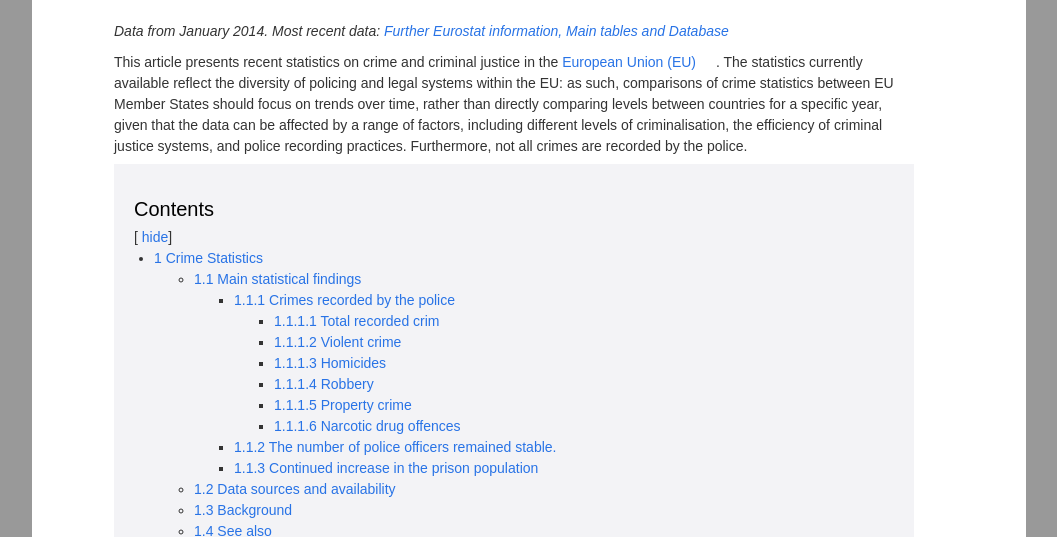
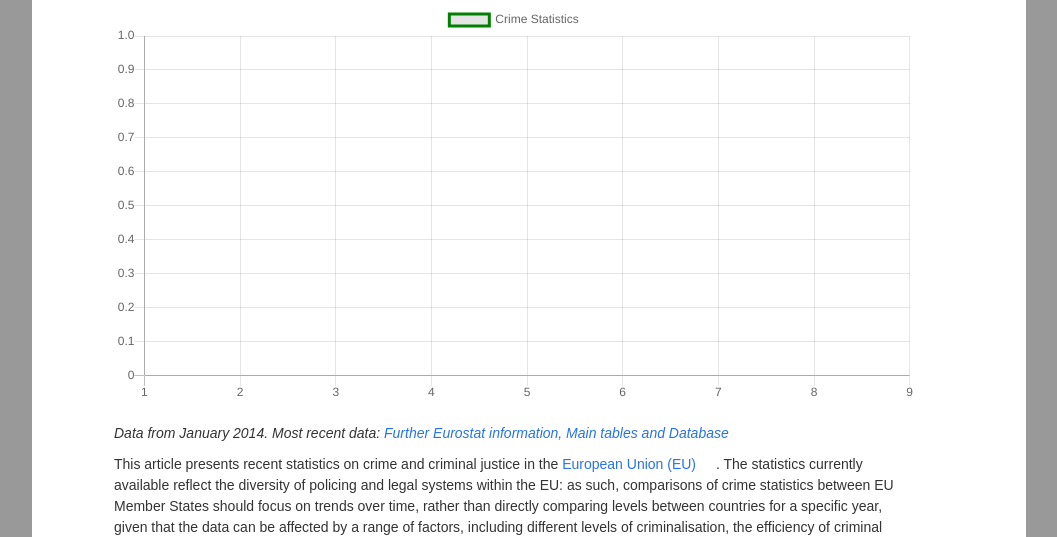
Before and after one commit to LinardJeremy/js-datavisualisation-challenge, a plain HTML site: page index.html in a window 1280 px wide. Shown: the part 263-800 px from the top of the page, without its empty margins (111-1168 px from the left). Drawn offline with nearby package versions, Linux system fonts and the light colour scheme; no server answers; a web font is replaced by a local one.

Commit message:
fin graf 3

```diff
--- a/assets/script2.js
+++ b/assets/script2.js
@@ -37,7 +37,6 @@ for (let i=0;i<31;i++){
 for (let i=0;i<31;i++){
     arrayColorRed.push("red");
 }
-console.log(arrayColorGreen);
 // Recup data table2
 
 // Création chart
--- /dev/null
+++ b/assets/script3.js
@@ -0,0 +1,41 @@
+// create canvas
+let firstHeading = document.getElementById("firstHeading");
+let canvas3 = document.createElement("canvas");
+canvas3.id = "chart3";
+function insertAfter(referenceNode, newNode) {
+    referenceNode.parentNode.insertBefore(newNode, referenceNode.nextSibling);
+}
+insertAfter(firstHeading, canvas3);
+let ctx3 = document.getElementById("chart3").getContext("2d");
+
+// Create Chart
+let dataPoints = [];
+let label =[1,2,3,4,5,6,7,8,9]
+let i=9;
+let chart3 = new Chart(ctx3,{
+    type: 'line',
+    data : {
+        labels : label,
+        datasets: [{
+            label : ["Crime Statistics"],
+            borderColor : "green",
+            data : dataPoints,
+        }]
+    }
+})
+// Update and ajax
+function updateGraf() {
+    i++;
+    label.push(i);
+fetch('https://canvasjs.com/services/data/datapoints.php')
+.then(function (response){
+    return response.json()
+})
+.then(function (data){
+dataPoints.length + 1;
+    // data.forEach(element => dataPoints.push({x: element[0], y: parseInt(element[1])}));
+    data.forEach(element => dataPoints.push(parseInt(element[1])));
+     chart3.update();
+})
+};
+setInterval(updateGraf,1000);
--- a/index.html
+++ b/index.html
@@ -2067,6 +2067,8 @@
   <script src="https://cdn.jsdelivr.net/npm/chart.js@2.8.0"></script>
   <script src="assets/script.js"></script>
   <script src="assets/script2.js"></script>
+  <script src="assets/script3.js"></script>
+
 
 </body>
 
```
